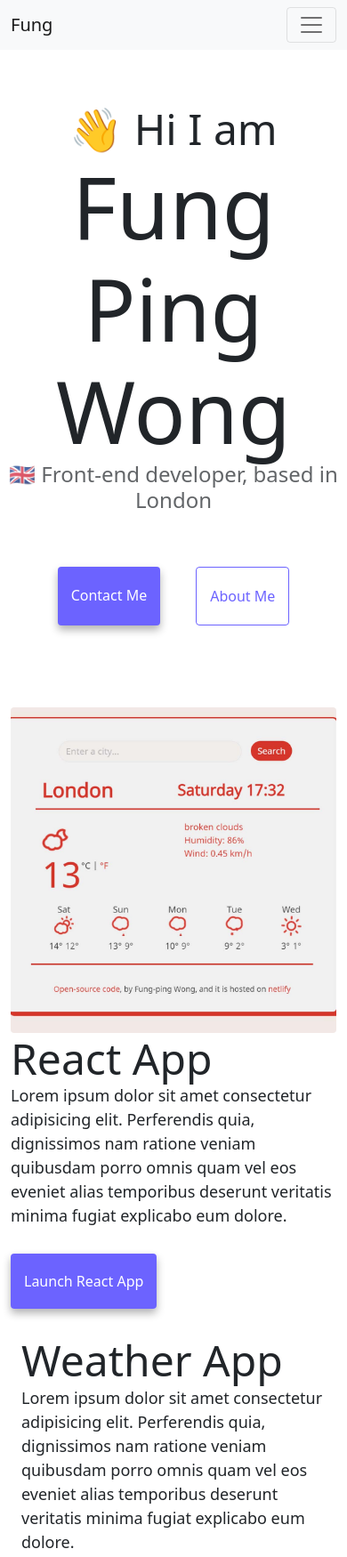
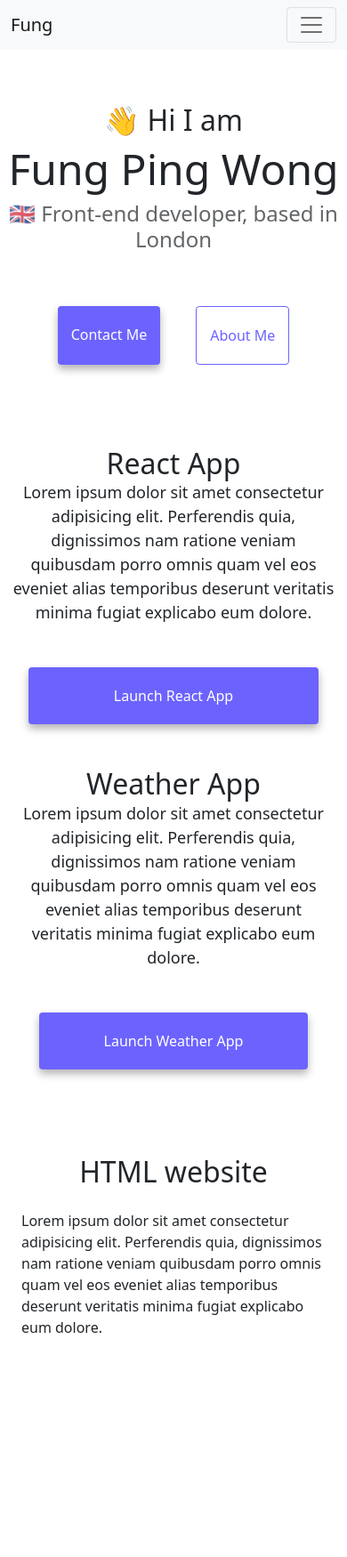
Before and after one commit to jamiew555/responsive-week3-hw, a website: page index.html in a window 390 px wide. Shown: the top 1750 px of the page at 89% size. After the commit the page ends 1564 px from the top, so only its background shows below. Drawn offline with nearby package versions, Linux system fonts and the light colour scheme.

Commit message:
fine tone mobile version

```diff
--- a/index.html
+++ b/index.html
@@ -55,24 +55,24 @@
     </br>
     <div class="container">
 <div class="row">
-<div class="col-sm-6"><img src="images/shecode-project-3-react.jpg" class="img-fluid rounded" alt="React Application"></div>
+<div class="col-sm-6"><img src="images/shecode-project-3-react.jpg" class="img-fluid rounded d-none d-sm-block" alt="React Application"></div>
 <div class="col-sm-6"><h2>React App</h2><p>Lorem ipsum dolor sit amet consectetur adipisicing elit. Perferendis quia, dignissimos nam ratione veniam quibusdam porro omnis quam vel eos eveniet alias temporibus deserunt veritatis minima fugiat explicabo eum dolore.</p>
   <div class="mt-5">
-  <a href="https://serene-brown-2144ec.netlify.app/" target="_blank" class="primary-link"> Launch React App</a></div>
+  <a href="https://serene-brown-2144ec.netlify.app/" target="_blank" class="primary-link project-link"> Launch React App</a></div>
 
     </div>
 <div class="row mt-5">
     <div class="col-sm-6 "><h2>Weather App</h2><p>Lorem ipsum dolor sit amet consectetur adipisicing elit. Perferendis quia, dignissimos nam ratione veniam quibusdam porro omnis quam vel eos eveniet alias temporibus deserunt veritatis minima fugiat explicabo eum dolore.</p>
       <div class="mt-5 mb-5">
-      <a href="https://practical-engelbart-21b066.netlify.app/" target="_blank" class="primary-link">Launch Weather App</a></div>
+      <a href="https://practical-engelbart-21b066.netlify.app/" target="_blank" class="primary-link project-link">Launch Weather App</a></div>
     </div>
-<div class="col-sm-6 "><img src="images/shecode-project-2-javascript.jpg" class="img-fluid rounded" alt="Javascript Project">
+<div class="col-sm-6 "><img src="images/shecode-project-2-javascript.jpg" class="img-fluid rounded d-none d-sm-block" alt="Javascript Project">
     </div>
   </div>
 
 
   <div class="row mt-5">
-      <div class="col-sm-6"><img src="images/shecode-project-1.jpg" class="img-fluid rounded" alt="Html & Css Project"></div>
+      <div class="col-sm-6"><img src="images/shecode-project-1.jpg" class="img-fluid rounded d-none d-sm-block" alt="Html & Css Project"></div>
   <div class="col-sm-6"><h2>HTML website</h2><br/>Lorem ipsum dolor sit amet consectetur adipisicing elit. Perferendis quia, dignissimos nam ratione veniam quibusdam porro omnis quam vel eos eveniet alias temporibus deserunt veritatis minima fugiat explicabo eum dolore.
 
       </div>
--- a/style.css
+++ b/style.css
@@ -54,6 +54,10 @@ p {
   text-transform: capitalize;
 }
 
+.primary-link:hover {
+  color: white;
+}
+
 .secondary-link {
   color: var(--primary-color);
   border: 1px solid var(--primary-color);
@@ -94,3 +98,25 @@ p {
   display: flex;
   justify-content: space-around;
 }
+
+@media (max-width: 576px) {
+  h1 {
+    font-size: 48px;
+    line-height: 1.5;
+  }
+
+  h2 {
+    font-size: 32px;
+    text-align: center;
+  }
+
+  p {
+    text-align: center;
+  }
+
+  .project-link {
+    display: block;
+    text-align: center;
+    margin: 0 20px;
+  }
+}
```
Also changed, not shown: about.html (+3 -3 lines).
